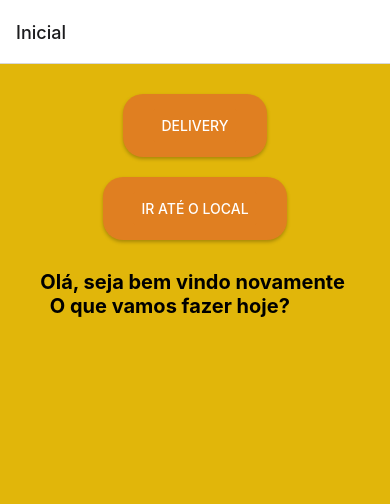
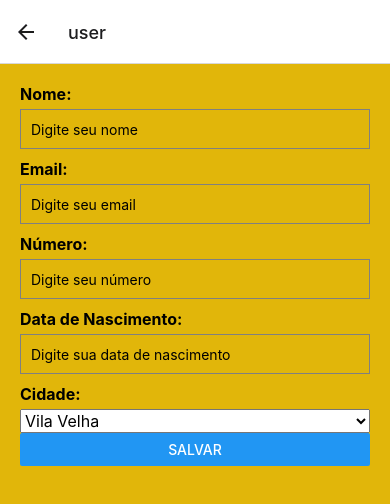
Before and after one commit to arthurdaleprani/AppFoodInovaWeek, a React Native app: screen /user in a window 390 px wide. Shown: the top 504 px of the page. Built offline with nearby package versions, Linux system fonts and the light colour scheme.

Commit message:
Add files via upload

```diff
--- a/AppNavigator.js
+++ b/AppNavigator.js
@@ -7,6 +7,8 @@ import ChurrasquinhoPage from './Pages/PageComida/ChurrasquinhoPage';
 import PizzaPage from './Pages/PageComida/PizzaPage';
 import HamburguerPage from './Pages/PageComida/HamburguerPage';
 import ComidaJaponesaPage from './Pages/PageComida/ComidaJaponesaPage';
+import user from './Pages/user';
+
 
 const Stack = createStackNavigator();
 
@@ -20,6 +22,7 @@ const AppNavigator = () => {
           <Stack.Screen name="PizzaPage" component={PizzaPage} />
           <Stack.Screen name="HamburguerPage" component={HamburguerPage} />
           <Stack.Screen name="ComidaJaponesaPage" component={ComidaJaponesaPage} />
+          <Stack.Screen name='user' component={user}/>
 </Stack.Navigator>
 
     </NavigationContainer>
--- a/Pages/Inicial.js
+++ b/Pages/Inicial.js
@@ -1,10 +1,19 @@
 import React from 'react';
-import { ActivityIndicator ,View, Button, Text, StyleSheet, Image } from 'react-native';
+import { useNavigation } from '@react-navigation/native';
+import {View, Button, Text, StyleSheet, Image, TouchableOpacity } from 'react-native';
 
-const Inicial = ({ navigation }) => {
+
+const Inicial = ({  }) => {
+  const navigation = useNavigation();
+
+  const handleImagePress = () => {
+    navigation.navigate('user');
+  };
+
+
   return (
 
-    //<ActivityIndicator size="small" color="#0000ff">
+
     <View style={styles.container}>
     <View style={styles.buttonContainer}>
       <Button color={'#E07F21'} title="Delivery" onPress={() => navigation.navigate('escolherTipo', { irPag: false })} />
@@ -13,8 +22,12 @@ const Inicial = ({ navigation }) => {
       <Button  color={'#E07F21'} style={styles.button}  title="Ir até o local" onPress={() => navigation.navigate('escolherTipo', { irPag: true})} />
     </View>
     <Text style={styles.txt}>Olá, seja bem vindo novamente {'\n '} O que vamos fazer hoje?</Text>
+    <TouchableOpacity onPress={handleImagePress}>
+        <Image source={require('../src/icons/user.png')} style={styles.icon} />
+      </TouchableOpacity>
+
   </View>
-  //</ActivityIndicator>
+
   );
 };
 
@@ -58,7 +71,13 @@ const styles = StyleSheet.create({
     fontWeight: 'bold',
     marginTop: 20,
   },
-
+  icon: {
+    position: 'absolute',
+    top: 20, // Ajuste a posição vertical conforme necessário
+    right: 20, // Ajuste a posição horizontal conforme necessário
+    width: 30, // Ajuste o tamanho conforme necessário
+    height: 30, // Ajuste o tamanho conforme necessário
+  },
 
 });
 
--- /dev/null
+++ b/Pages/user.js
@@ -0,0 +1,94 @@
+import React, { useState, useEffect } from 'react';
+import { View, Text, TextInput, Button, Picker, StyleSheet } from 'react-native';
+import AsyncStorage from '@react-native-async-storage/async-storage';
+
+
+
+
+const User = () =>{
+    const[nome, setNome] = useState('');
+    const[email, setEmail] = useState('');
+    const[numero, setNumero] = useState('');
+    const[dataNasc, setDataNasc] = useState('');
+    const[cidade,setCidade] = useState('Vila Velha-ES')
+
+    const salvarDados = async () => {
+
+       await AsyncStorage.setItem('nome', nome);
+       await AsyncStorage.setItem('email', email);
+       await AsyncStorage.setItem('numero', numero);
+       await AsyncStorage.setItem('dataNasc', dataNasc);
+       await AsyncStorage.setItem('cidade', cidade);
+      };
+
+
+
+
+return (
+    <View style={styles.container}>
+      <Text style={styles.label}>Nome:</Text>
+      <TextInput
+        style={styles.input}
+        value={nome}
+        onChangeText={(text) => setNome(text)}
+        placeholder="Digite seu nome"
+      />
+
+      <Text style={styles.label}>Email:</Text>
+      <TextInput
+        style={styles.input}
+        value={email}
+        onChangeText={(text) => setEmail(text)}
+        placeholder="Digite seu email"
+      />
+
+      <Text style={styles.label}>Número:</Text>
+      <TextInput
+        style={styles.input}
+        value={numero}
+        onChangeText={(text) => setNumero(text)}
+        placeholder="Digite seu número"
+      />
+
+      <Text style={styles.label}>Data de Nascimento:</Text>
+      <TextInput
+        style={styles.input}
+        value={dataNasc}
+        onChangeText={(text) => setDataNasc(text)}
+        placeholder="Digite sua data de nascimento"
+      />
+
+      <Text style={styles.label}>Cidade:</Text>
+      <Picker
+        selectedValue={cidade}
+        onValueChange={(itemValue) => setCidade(itemValue)}
+      >
+        <Picker.Item label="Vila Velha" value="Vila Velha" />
+      </Picker>
+
+      <Button title="Salvar" onPress={salvarDados} />
+    </View>
+  );
+};
+
+const styles = StyleSheet.create({
+  container: {
+    flex: 1,
+    padding: 20,
+    backgroundColor: '#E1B60A',
+  },
+  label: {
+    fontSize: 16,
+    fontWeight: 'bold',
+    marginBottom: 5,
+  },
+  input: {
+    height: 40,
+    borderColor: 'gray',
+    borderWidth: 1,
+    marginBottom: 10,
+    padding: 10,
+  },
+});
+
+export default User;
```
Also changed, not shown: src/icons/user.png (added).
